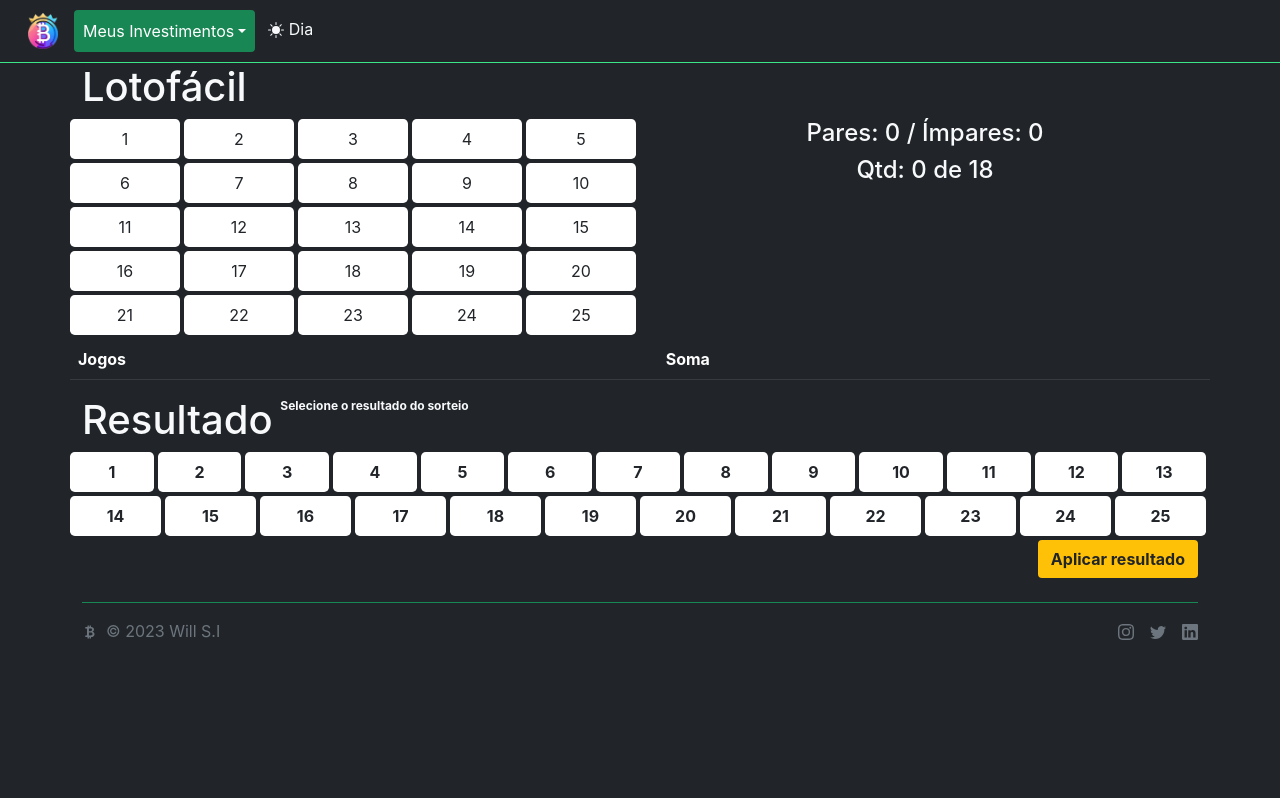
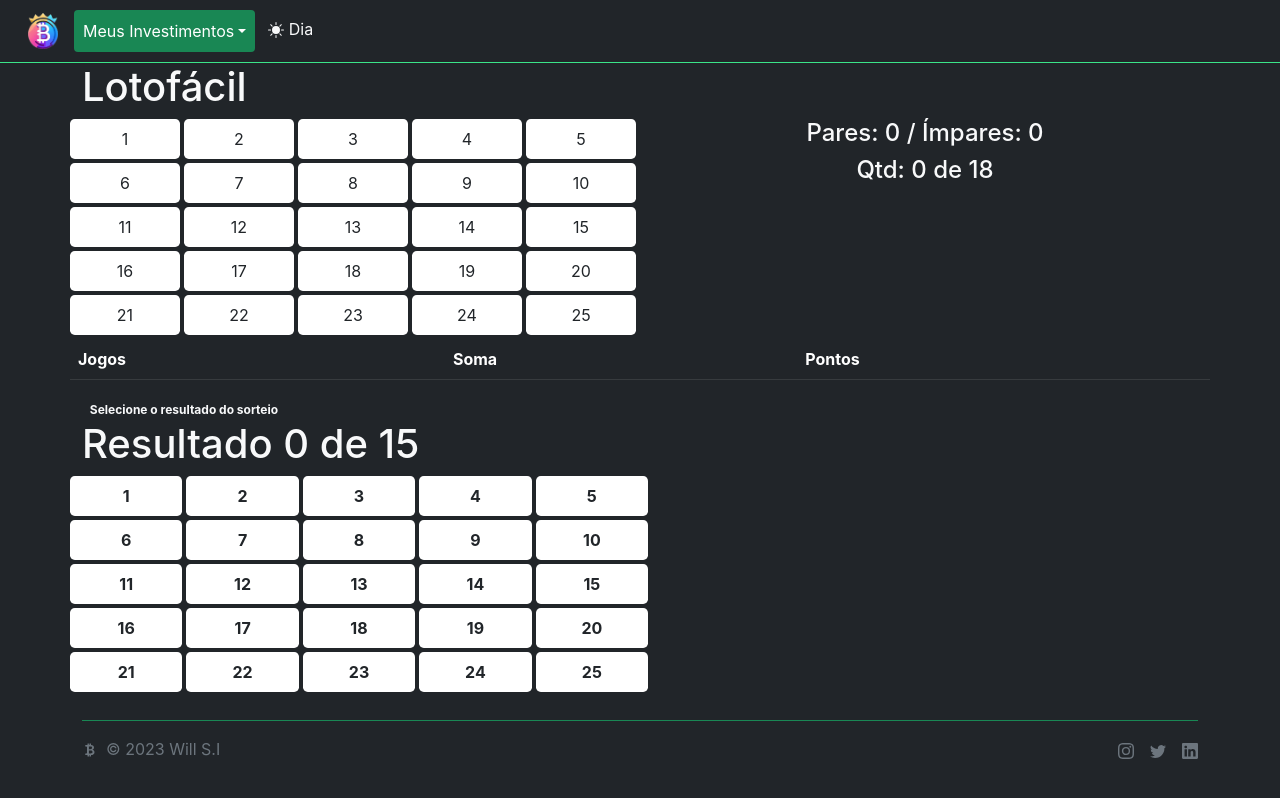
Before and after one commit to demaroto/balancecrypto, a React (Create React App) app: page /lotofacil in a window 1280 px wide. Shown: the top 798 px of the page. Built offline with nearby package versions, Linux system fonts and the light colour scheme.

Commit message:
add resultado

```diff
--- a/src/components/ModalNumeros.js
+++ b/src/components/ModalNumeros.js
@@ -1,7 +1,7 @@
 import React from 'react';
 import { useSelector } from 'react-redux';
 
-const ModalNumeros = ({numeros, title}) => {
+const ModalNumeros = ({numeros, title, pontos}) => {
 
     const theme = useSelector((state) => state.theme.value)
     const themeText = theme === 'dark' ? 'light' : 'dark';
@@ -17,13 +17,13 @@ const ModalNumeros = ({numeros, title}) => {
                     <div className="modal-body">
                         <div className="row">
 
-                        {numeros.map(n => <div className={`col-3 border border-warning rounded-circle bg-${theme} text-${themeText}`} ><h4 className='text-center'>{n}</h4></div>)}
+                        {numeros.map(n => <div className={`col-3 border border-${pontos.includes(n) ? 'dark' : 'warning'} rounded-3 bg-${pontos.includes(n) ? 'danger' : theme} text-${themeText}`} ><h4 className='text-center'>{n}</h4></div>)}
 
 
                         </div>
                     </div>
                     <div className='modal-footer fw-bold'>
-                        Soma: {numeros.reduce((acc, n) => acc +n, 0)} | Pares: {numeros.filter(n => n % 2 === 0).length} | Ímpares: {numeros.filter(n => n % 2 === 1).length}
+                        Soma: {numeros.reduce((acc, n) => acc +n, 0)} | Pares: {numeros.filter(n => n % 2 === 0).length} | Ímpares: {numeros.filter(n => n % 2 === 1).length} | Pontos: {pontos.length || 0}
                     </div>
                     <div className="modal-footer">
                         <button type="button" className="btn btn-secondary" data-bs-dismiss="modal">Fechar</button>
--- a/src/components/NumerosSelecionados.js
+++ b/src/components/NumerosSelecionados.js
@@ -2,7 +2,7 @@ import React from "react";
 
 const Numeros = ({numeros}) => {
     return <div className="row">
-        {numeros.map(s => (<div key={s} className={`m-1 col-1 text-center text-dark bg-light rounded-3`}>{s}</div>))}
+        {numeros.map(s => (<div key={s} className={`m-1 col-2 text-center text-dark bg-light rounded-3`}>{s}</div>))}
     </div>
   };
 
--- a/src/pages/lotofacil/index.js
+++ b/src/pages/lotofacil/index.js
@@ -15,6 +15,9 @@ const Index = () => {
     const [qtd, setQtd] = useState(0)
     const [numeroModal, setNumeroModal] = useState([])
     const [titleModal, setTitleModal] = useState("Jogos")
+    const [pontos, setPontos] = useState([])
+    const [pontosModal, setPontosModal] = useState([])
+    const [totalSorteado, setTotalSorteado] = useState(0)
     const regras = []
     regras[0] = [2,4,17].map(i => i - 1)
     regras[1] = [3,10,13].map(i => i - 1)
@@ -32,6 +35,7 @@ const Index = () => {
 
     const openModal = (i) => {
         setNumeroModal(jogos[i])
+        setPontosModal(pontos[i])
         setTitleModal(`Jogos #${i+1}`)
     }
 
@@ -112,8 +116,15 @@ const Index = () => {
 
     const changeNumerosSorteado = (num, total) => {
         const sorteados = getNumerosSorteados()
-        if (sorteados.length === total) {
-           console.log(sorteados)
+        setTotalSorteado(sorteados.length)
+        if (sorteados.length <= total) {
+            const pontuacao = []
+            jogos.map((j, i) => {
+                pontuacao[i] = jogos[i].filter(k => sorteados.includes(k))
+                return true
+            })
+            setPontos(pontuacao)
+
         }
     }
 
@@ -123,7 +134,8 @@ const Index = () => {
     }, []);
 
     useEffect(() => {
-        console.log(jogos)
+        changeNumerosSorteado(null, 15)
+
     }, [jogos]);
 
     return (
@@ -153,31 +165,40 @@ const Index = () => {
                             <tr>
                                 <th>Jogos</th>
                                 <th>Soma</th>
+                                <th>Pontos</th>
                             </tr>
                         </thead>
                         <tbody>
-                            {jogos.map((jogo, i) => <tr><td><button className='btn bg-warning fw-bold text-dark' onClick={() => openModal(i)} data-bs-toggle="modal" data-bs-target="#modalNum" >{`Visualizar Jogo #${i+1}`}</button></td><td>{jogo.reduce((acc,v) => acc + v, 0)}</td></tr>)}
+                            {jogos.map((jogo, i) => {
+                                return <tr><td><button className='btn bg-warning fw-bold text-dark' onClick={() => openModal(i)} data-bs-toggle="modal" data-bs-target="#modalNum" >{`Visualizar Jogo #${i+1}`}</button></td>
+                                <td>{jogo.reduce((acc,v) => acc + v, 0)}</td>
+                                <td>{pontos.length > 0 ? pontos[i].length : 0}</td>
+                                </tr>
+                            })}
 
                         </tbody>
                     </table>
                 </div>
                 <div className="row">
                 <div className='col-12'>
+                        <span className={`badge text-${themeText}`}>Selecione o resultado do sorteio</span>
                         <div className='d-flex'>
-                            <h1 className={`text-${themeText}`}>Resultado</h1>
-                            <span className={`badge text-${themeText}`}>Selecione o resultado do sorteio</span>
+                            <h1 className={`text-${themeText}`}>Resultado {totalSorteado} de 15</h1>
                         </div>
-                        <QuadoNumerosSorteados inicio={1} fim={13} retornar={(num, t) => changeNumerosSorteado(num, t)} classesNumero={`text-${theme} p-2 mb-1 me-1 col rounded-3 text-center fw-bold`} classesQuadro={`row`} />
-                        <QuadoNumerosSorteados inicio={14} fim={25} retornar={(num, t) => changeNumerosSorteado(num, t)} classesNumero={`text-${theme} p-2 col mb-1 me-1 col rounded-3 text-center fw-bold`} classesQuadro={`row`} />
+                    </div>
 
-                    </div>
                 </div>
-                <div class="d-flex justify-content-end">
-                    <button type="button" className='btn bg-warning fw-bold' onClick={() => alert('Gerar resultado')}>Aplicar resultado</button>
+                <div className="col-md-6 col-sm-12">
+                        <QuadoNumerosSorteados inicio={1} fim={5} retornar={(num, t) => changeNumerosSorteado(num, t)} classesNumero={`text-${theme} p-2 mb-1 me-1 col rounded-3 text-center fw-bold`} classesQuadro={`row`} />
+                        <QuadoNumerosSorteados inicio={6} fim={10} retornar={(num, t) => changeNumerosSorteado(num, t)} classesNumero={`text-${theme} p-2 mb-1 me-1 col rounded-3 text-center fw-bold`} classesQuadro={`row`} />
+                        <QuadoNumerosSorteados inicio={11} fim={15} retornar={(num, t) => changeNumerosSorteado(num, t)} classesNumero={`text-${theme} p-2 mb-1 me-1 col rounded-3 text-center fw-bold`} classesQuadro={`row`} />
+                        <QuadoNumerosSorteados inicio={16} fim={20} retornar={(num, t) => changeNumerosSorteado(num, t)} classesNumero={`text-${theme} p-2 col mb-1 me-1 col rounded-3 text-center fw-bold`} classesQuadro={`row`} />
+                        <QuadoNumerosSorteados inicio={21} fim={25} retornar={(num, t) => changeNumerosSorteado(num, t)} classesNumero={`text-${theme} p-2 col mb-1 me-1 col rounded-3 text-center fw-bold`} classesQuadro={`row`} />
                 </div>
+
                 <FooterComponent />
             </main>
-            <ModalNumeros numeros={numeroModal} title={titleModal}/>
+            <ModalNumeros numeros={numeroModal} title={titleModal} pontos={pontosModal}/>
         </div>
     );
 }
```
